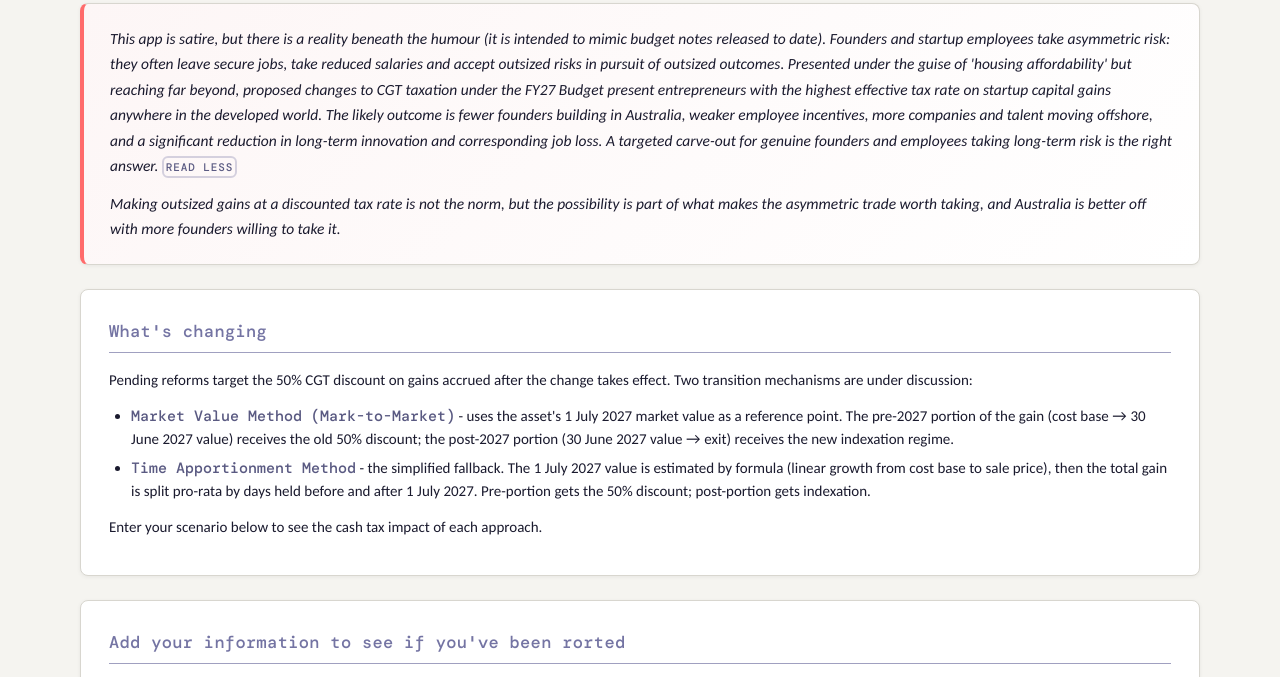
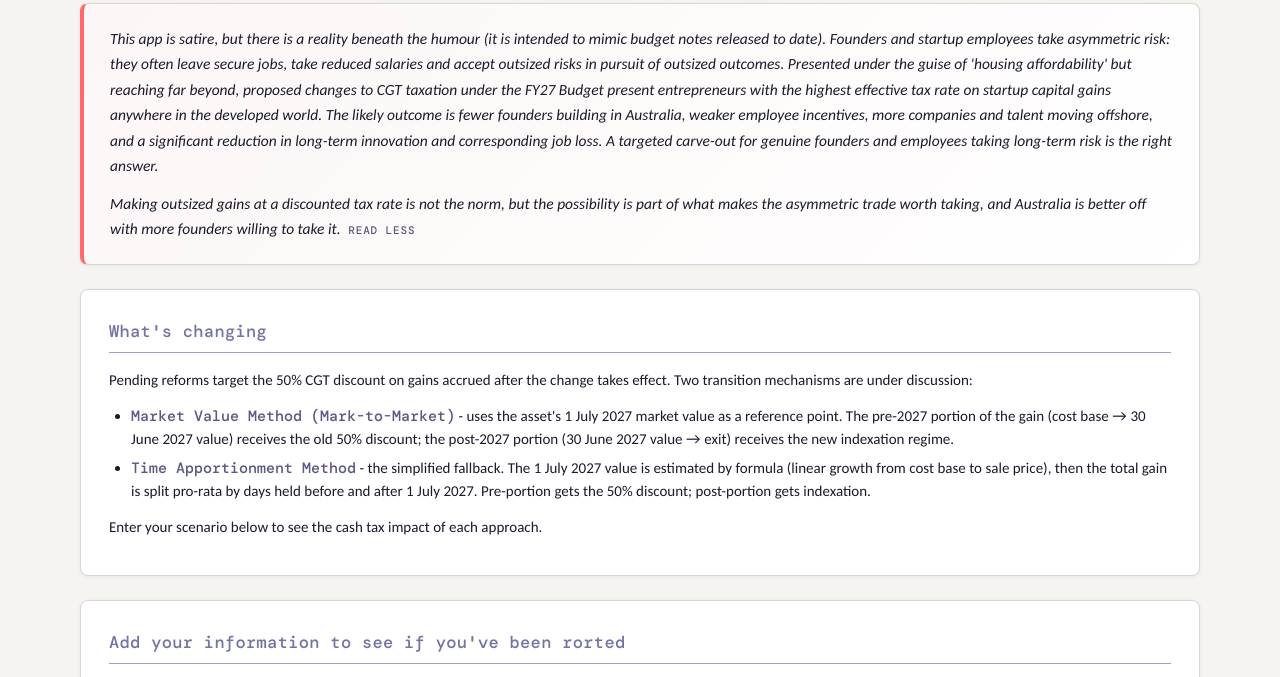
Before and after one commit to Dantheelitedev/Founder-Tax-Wrought-Calculator, a plain HTML site: page index.html in a window 1280 px wide. Both pictures are taken after a click on the button "READ MORE". Shown: the part 98-775 px from the top of the page. Drawn offline with nearby package versions, Linux system fonts and the light colour scheme; a web font is replaced by a local one.

Commit message:
Read More inline, Read Less at end of last paragraph when expanded

```diff
--- a/index.html
+++ b/index.html
@@ -105,6 +105,9 @@ p { margin: 0 0 12px; }
 .manifesto-extra { display: none; }
 .manifesto.expanded span.manifesto-extra { display: inline; }
 .manifesto.expanded p.manifesto-extra { display: block; margin-top: 12px; }
+.manifesto-toggle-end { display: none; }
+.manifesto.expanded .manifesto-toggle-inline { display: none; }
+.manifesto.expanded .manifesto-toggle-end { display: inline-block; }
 .read-more-btn {
   display: inline-block;
   background: none;
@@ -587,8 +590,8 @@ footer {
   </header>
 
   <section class="manifesto" id="manifesto">
-    <p>This app is satire, but there is a reality beneath the humour (it is intended to mimic budget notes released to date). Founders and startup employees take asymmetric risk: they often leave secure jobs, take reduced salaries and accept outsized risks in pursuit of outsized outcomes. Presented under the guise of 'housing affordability' but reaching far beyond, proposed changes to CGT taxation under the FY27 Budget present entrepreneurs with the highest effective tax rate on startup capital gains anywhere in the developed world.<span class="manifesto-extra"> The likely outcome is fewer founders building in Australia, weaker employee incentives, more companies and talent moving offshore, and a significant reduction in long-term innovation and corresponding job loss. A targeted carve-out for genuine founders and employees taking long-term risk is the right answer.</span> <button class="read-more-btn" id="manifesto-toggle" aria-expanded="false">Read more</button></p>
-    <p class="manifesto-extra">Making outsized gains at a discounted tax rate is not the norm, but the possibility is part of what makes the asymmetric trade worth taking, and Australia is better off with more founders willing to take it.</p>
+    <p>This app is satire, but there is a reality beneath the humour (it is intended to mimic budget notes released to date). Founders and startup employees take asymmetric risk: they often leave secure jobs, take reduced salaries and accept outsized risks in pursuit of outsized outcomes. Presented under the guise of 'housing affordability' but reaching far beyond, proposed changes to CGT taxation under the FY27 Budget present entrepreneurs with the highest effective tax rate on startup capital gains anywhere in the developed world.<span class="manifesto-extra"> The likely outcome is fewer founders building in Australia, weaker employee incentives, more companies and talent moving offshore, and a significant reduction in long-term innovation and corresponding job loss. A targeted carve-out for genuine founders and employees taking long-term risk is the right answer.</span> <button class="read-more-btn manifesto-toggle manifesto-toggle-inline" aria-expanded="false">Read more</button></p>
+    <p class="manifesto-extra">Making outsized gains at a discounted tax rate is not the norm, but the possibility is part of what makes the asymmetric trade worth taking, and Australia is better off with more founders willing to take it. <button class="read-more-btn manifesto-toggle manifesto-toggle-end" aria-expanded="true">Read less</button></p>
   </section>
 
   <section class="card explainer">
@@ -976,12 +979,12 @@ function calc() {
 }
 
 const manifestoEl = document.getElementById('manifesto');
-const manifestoToggle = document.getElementById('manifesto-toggle');
-if (manifestoEl && manifestoToggle) {
-  manifestoToggle.addEventListener('click', () => {
-    const expanded = manifestoEl.classList.toggle('expanded');
-    manifestoToggle.textContent = expanded ? 'Read less' : 'Read more';
-    manifestoToggle.setAttribute('aria-expanded', expanded);
+if (manifestoEl) {
+  document.querySelectorAll('.manifesto-toggle').forEach(btn => {
+    btn.addEventListener('click', () => {
+      const expanded = manifestoEl.classList.toggle('expanded');
+      document.querySelectorAll('.manifesto-toggle').forEach(b => b.setAttribute('aria-expanded', String(expanded)));
+    });
   });
 }
 
```
